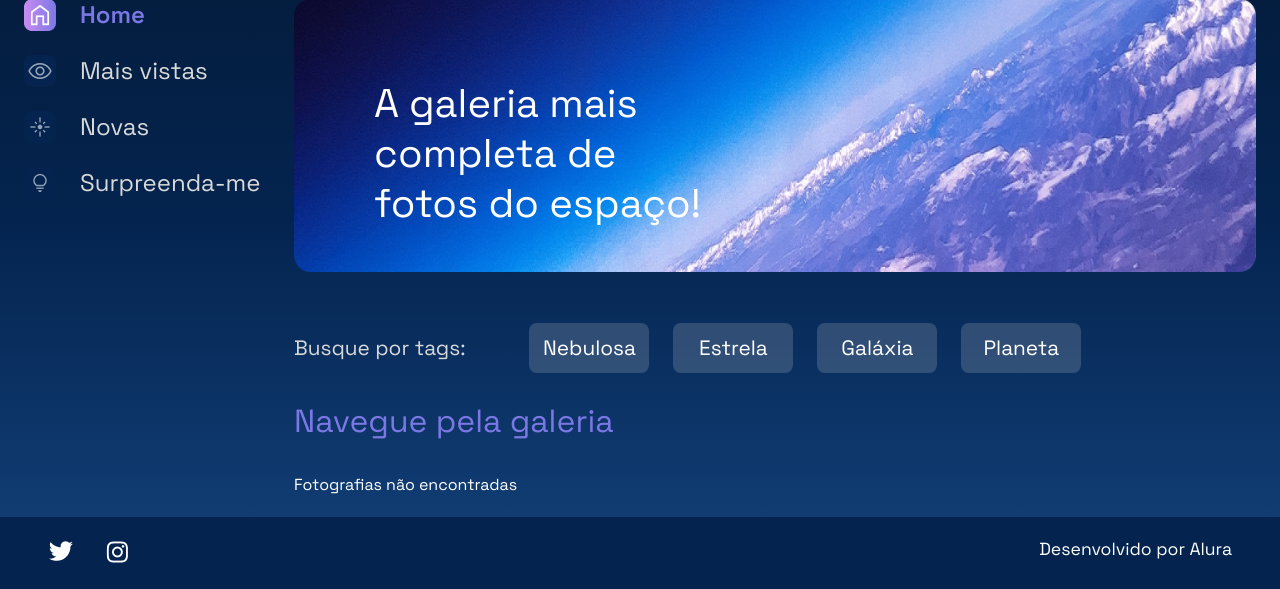
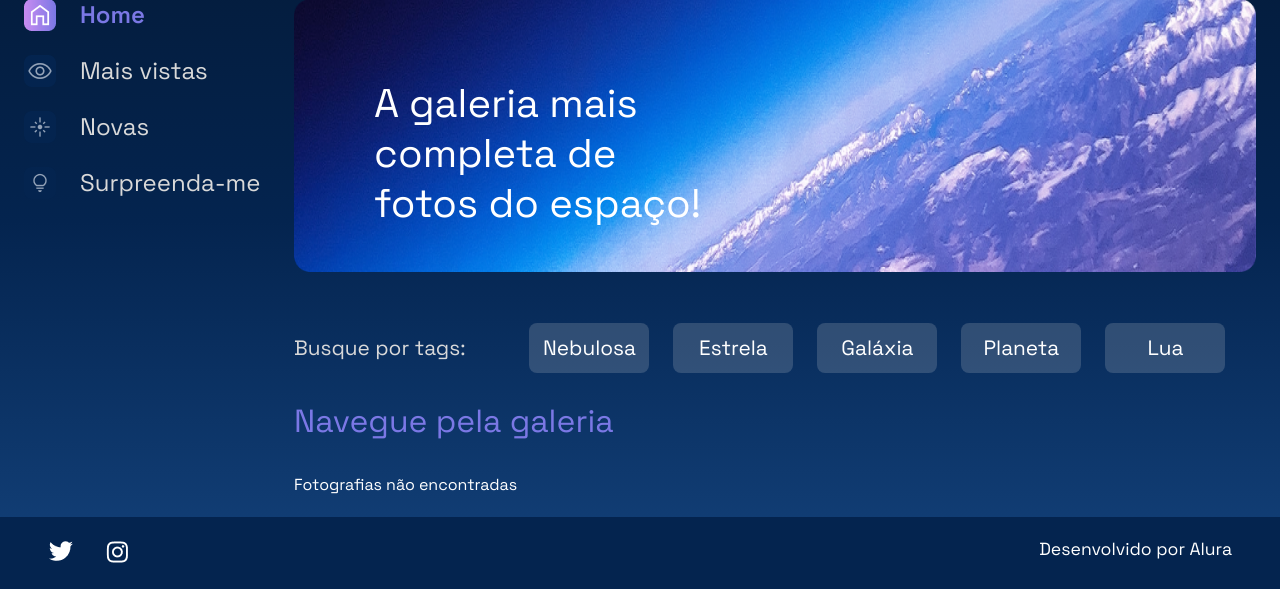
Before and after one commit to Fcisraelalves/Alura-Space, a Django app: page /buscar_categoria/1 in a window 1280 px wide. Shown: the part 179-768 px from the top of the page. Run offline with Django 5.2, Linux system fonts and the light colour scheme; data that the repository does not hold is empty.

Commit message:
feat: adicionar a categoria 'Lua' ao model das fotografias

```diff
--- a/galeria/models.py
+++ b/galeria/models.py
@@ -7,6 +7,7 @@ class Categorias(models.TextChoices):
     ESTRELA = 'ESTRELA', 'Estrela'
     PLANETA = 'PLANETA', 'Planeta'
     NEBULOSA = 'NEBULOSA', 'Nebulosa'
+    LUA = 'LUA', 'Lua'
 
 class Fotografia(models.Model):
     nome = models.CharField(max_length=100, null=False, blank=False)
--- a/templates/galeria/buscar.html
+++ b/templates/galeria/buscar.html
@@ -28,6 +28,11 @@
             <a href="{% url 'buscar_categoria' 'PLANETA' %}">
                 <li class="tags__tag">
                     Planeta
+                </li>
+            </a>
+            <a href="{% url 'buscar_categoria' 'LUA' %}" >
+                <li class="tags__tag">
+                    Lua
                 </li>
             </a>
         </ul>
--- a/templates/galeria/index.html
+++ b/templates/galeria/index.html
@@ -28,6 +28,11 @@
             <a href="{% url 'buscar_categoria' 'PLANETA' %}" >
                 <li class="tags__tag">
                     Planeta
+                </li>
+            </a>
+            <a href="{% url 'buscar_categoria' 'LUA' %}" >
+                <li class="tags__tag">
+                    Lua
                 </li>
             </a>
         </ul>
```
Also changed, not shown: galeria/migrations/0006_alter_fotografia_categoria.py (added).
